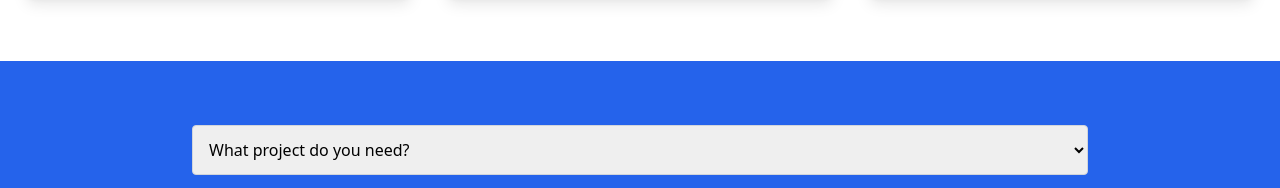
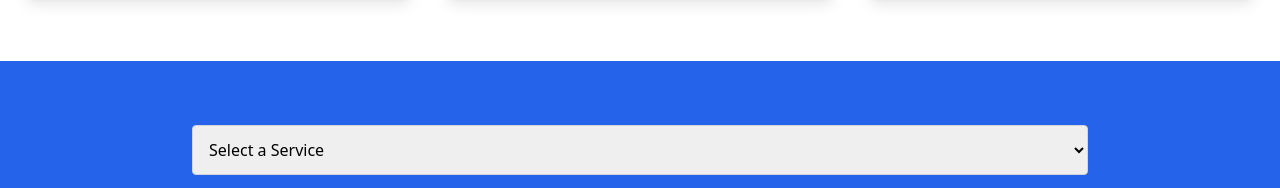
Before and after one commit to Mavinsvictor1738/Mavinstech-Solutions, a plain HTML site: page index.html in a window 1280 px wide. Shown: the part 3131-3319 px from the top of the page. Drawn offline with nearby package versions, Linux system fonts and the light colour scheme; files whose address does not match are found by name.

Commit message:
Update index.html

```diff
--- a/index.html
+++ b/index.html
@@ -348,14 +348,16 @@ and technology, we specialize in Web Design & Development, Graphics Design, Moti
 
 <select name="project" required
   class="w-full p-3 mb-4 rounded border border-gray-300 text-black">
-  <option value="" disabled selected><strong>What project do you need?</strong></option>
-  <option value="Website Design">Website Design</option>
-  <option value="Logo Design">Logo Design</option>
-  <option value="Printing Services">Printing Services</option>
+  <option value="" disabled selected>Select a Service</option>
+  <option value="Website Design">Website Design & Development</option>
+  <option value="Logo Design">Logo & Brand Identity Design</option>
+  <option value="Printing Services">Printing & Branding Services</option>
+  <option value="Interactive Content Development">Interactive Content Development</option>
   <option value="Smartboard Training">Smartboard Training</option>
-  <option value="Kolibri Setup">Kolibri Training & Setup</option>
+  <option value="Kolibri Training">Kolibri Setup & Training</option>
   <option value="Other">Other (Specify in message)</option>
 </select>
+
 
       <!-- ✅ Load Tailwind CSS (if not already loaded) -->
 <script src="https://cdn.tailwindcss.com"></script>
```
